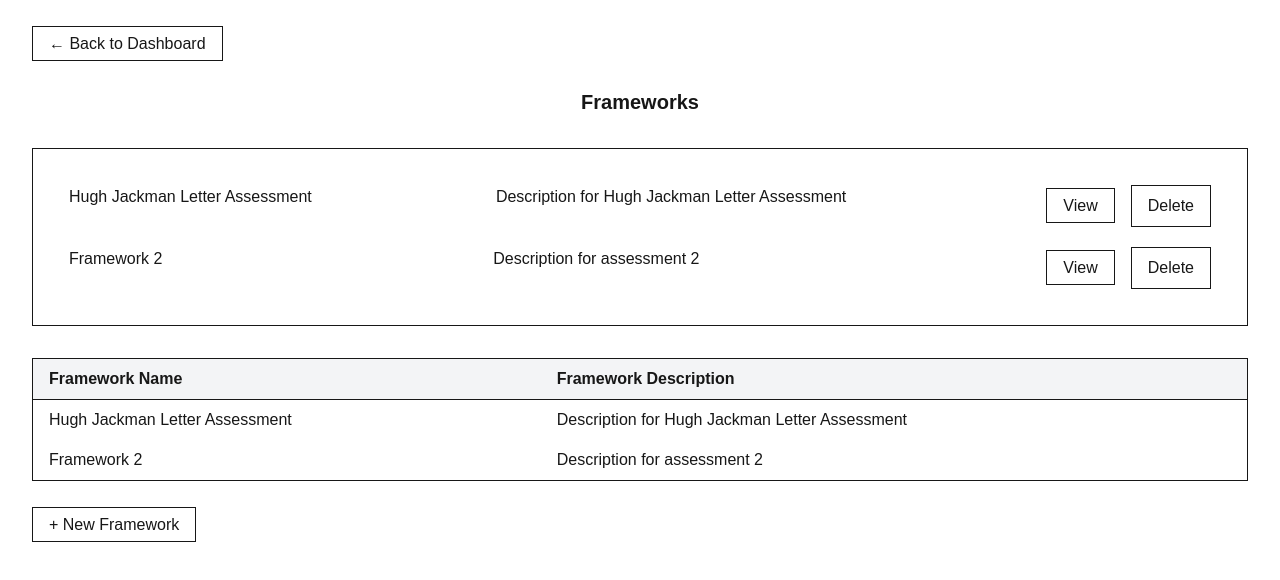
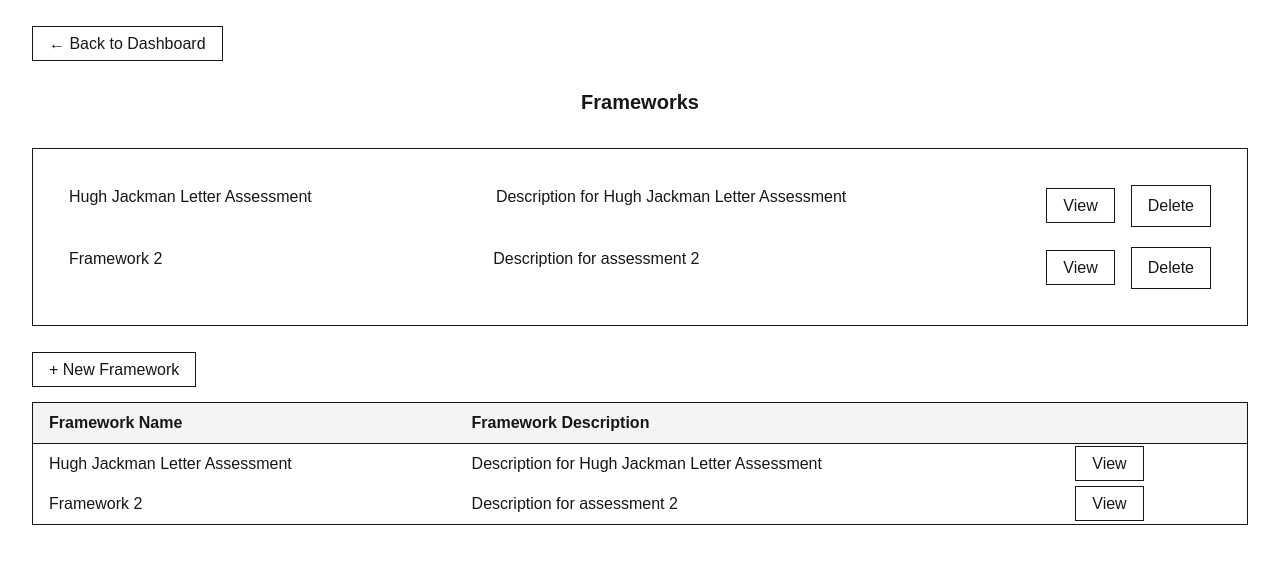
Before and after one commit to Mjahaha/Docutiser, a Next.js app: page /frameworks in a window 1280 px wide. Shown: the top 580 px of the page. Built offline with nearby package versions, Linux system fonts and the light colour scheme.

Commit message:
added links to DocutiserTable in frameworks page

```diff
--- a/src/app/components/DocutiserTable.tsx
+++ b/src/app/components/DocutiserTable.tsx
@@ -63,7 +63,7 @@
   )
 
   return (
-    <table className="w-full border p-4 space-y-2">
+    <table className="w-full border p-4 space-y-2 mt-5">
       {createHeader()}
       {createBody()}
     </table>
--- a/src/app/frameworks/page.tsx
+++ b/src/app/frameworks/page.tsx
@@ -1,6 +1,7 @@
 import Link from "next/link";
-import { getFrameworks } from "@/utils/frameworks";
+import { getFrameworks, Framework } from "@/utils/frameworks";
 import { FrameworkList } from "./FrameworkList";
+import { ReactNode } from "react";
 import DocutiserTable from "../components/DocutiserTable";
 
 interface Column {
@@ -10,11 +11,28 @@
 
 export default async function Frameworks() {
   const frameworkData = await getFrameworks();
+
+  // Sorts our the data for the DocutiserTable component
   const frameworkColumnsForTable : Column[] = [
     { label: 'Framework Name', key: 'name'},
     { label: 'Framework Description', key: 'description'},
+    { label: ' ', key: 'link'},
   ]
-  console.log(frameworkData)
+  interface FrameworksForTable extends Framework {
+    link?: ReactNode
+  }
+  let frameworksForTable : FrameworksForTable[] = frameworkData.map( (framework : Framework) => ({
+      ...framework,
+      link: (<Link
+        href={`/frameworks/details/${framework.id}`}
+        className="border px-4 py-2 mx-4"
+      >
+        View
+      </Link>)
+  }))
+  console.log(frameworksForTable)
+
+
   return (
     <div className="p-8 space-y-8">
       {/* Back button */}
@@ -27,12 +45,13 @@
       <h1 className="text-center text-xl font-bold">Frameworks</h1>
 
       <FrameworkList frameworks={frameworkData} />
-      <DocutiserTable data={frameworkData} columns={frameworkColumnsForTable} />
-
-
       <Link href="/frameworks/builder" className="border px-4 py-2">
         + New Framework
       </Link>
+      <DocutiserTable data={frameworksForTable} columns={frameworkColumnsForTable} />
+
+
+
     </div>
   );
 }
```
